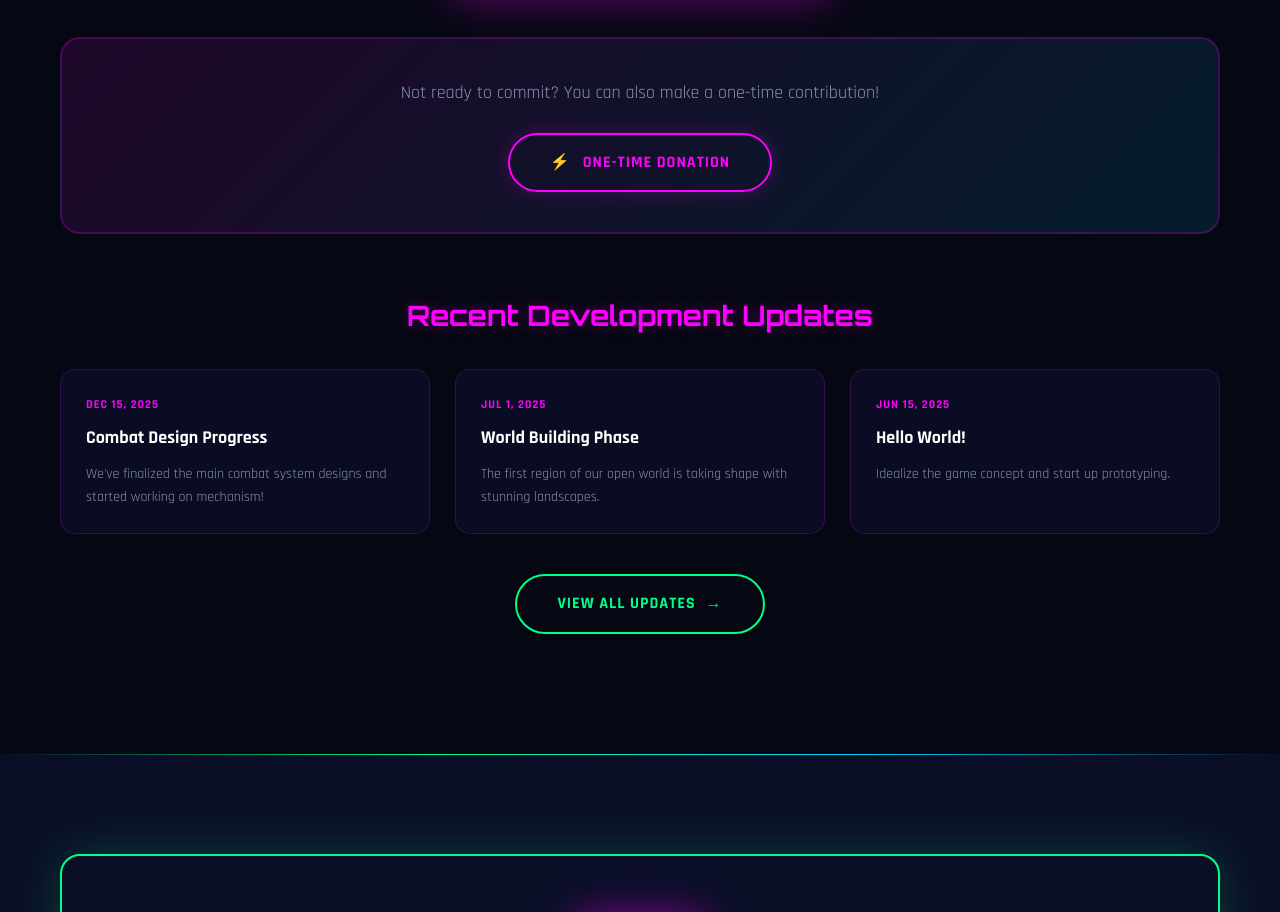
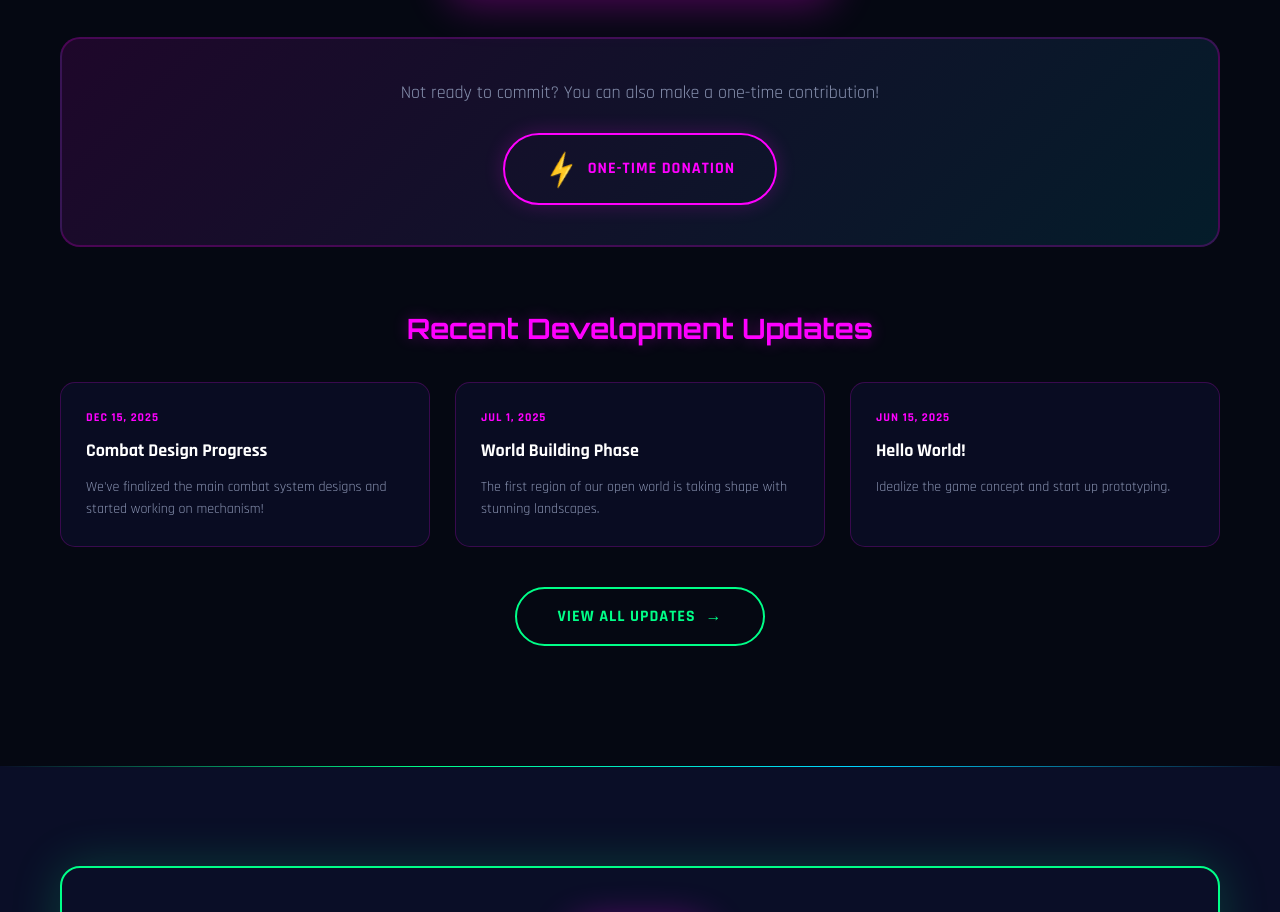
Before and after one commit to YoyoLeesr/HelloWorld, a plain HTML site: page index.html in a window 1280 px wide. Shown: the part 4040-4952 px from the top of the page. Drawn offline with Linux system fonts and the light colour scheme.

Commit message:
fix bug found : '>'

```diff
--- a/index.html
+++ b/index.html
@@ -302,7 +302,7 @@
             Not ready to commit? You can also make a one-time contribution!
           </p>
           <a href="https://www.patreon.com/YoyoLee520/gift"
-             class="btn btn-patreon"
+             class="btn btn-patreon">
             <span class="patreon-logo">⚡</span>
             <span data-i18n="patreon.oneTime">One-Time Donation</span>
           </a>
```
